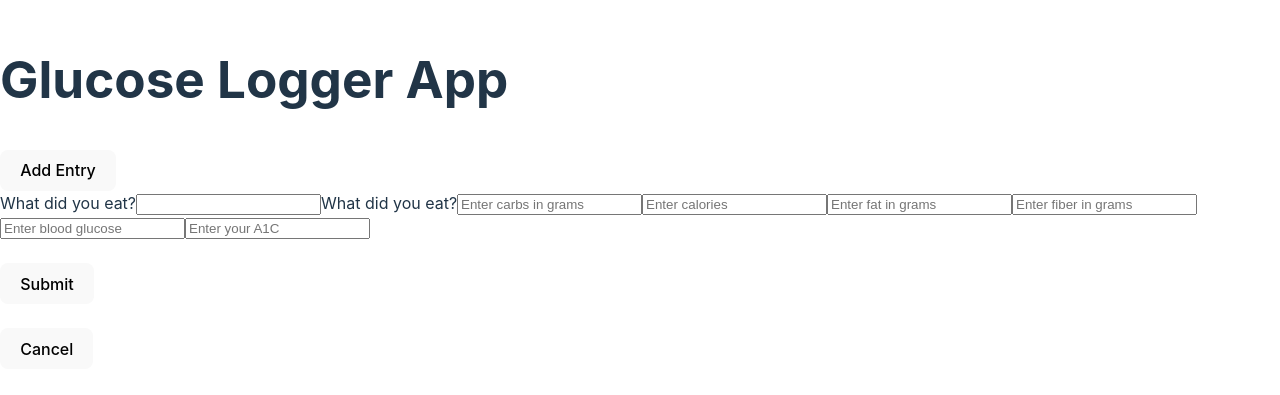
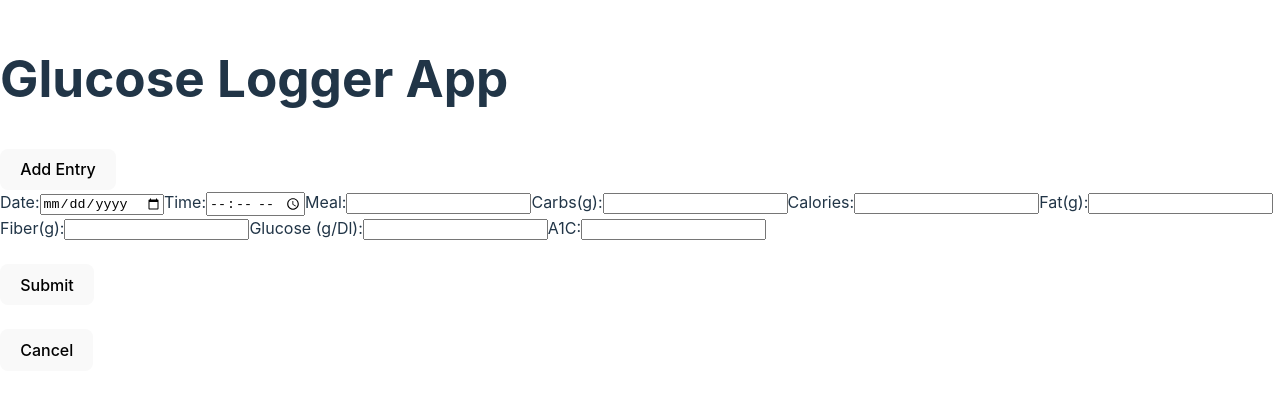
Before and after one commit to bobrien-pursuit/glucose-logger-front-end, a React (Vite) app: page /edit/entry/1 in a window 1280 px wide. Shown: the part 211-606 px from the top of the page. Built offline with nearby package versions, Linux system fonts and the light colour scheme; no server answers.

Commit message:
fixes edit entry form

```diff
--- a/src/Components/EditEntryForm.jsx
+++ b/src/Components/EditEntryForm.jsx
@@ -8,8 +8,8 @@ function UpdateEntryForm() {
     let navigate = useNavigate();
 
     const [entry, setEntry] = useState ({
-        date: "",
-        time: "",
+        date: null,
+        time: null,
         last_meal: null,
         carbs: null,
         calories: null,
@@ -22,7 +22,7 @@ function UpdateEntryForm() {
     // On page load prefil form with data from <id>
 
     useEffect(() => {
-        fetch(`${API}/edit/entry/${id}`)
+        fetch(`${API}/entries/${id}`)
         .then(res => res.json())
         .then(res => setEntry(res))
         .catch(err => console.log(err))
@@ -58,56 +58,77 @@ function UpdateEntryForm() {
     return (
         <div>
         <form onSubmit={handleSubmit}>
-            <label htmlFor="last_meal">What did you eat?</label>
+            <label htmlFor="date">Date:</label>
+            <input
+                id = "date"
+                value = {entry.date}
+                type = "date"
+                onChange = {handleTextChange}
+                placeholder = {entry.date}
+            />
+            <label htmlFor="date">Time:</label>
+            <input
+                id = "time"
+                value = {entry.time}
+                type = "time"
+                onChange = {handleTextChange}
+                placeholder = {entry.time}
+            />
+            <label htmlFor="last_meal">Meal:</label>
             <input
                 id = "last_meal"
                 value = {entry.last_meal}
                 type = "text"
                 onChange = {handleTextChange}
-                placeholder = ""
+                placeholder = {entry.last_meal}
             />
-            <label htmlFor="last_meal">What did you eat?</label>
+            <label htmlFor="carbs">Carbs(g):</label>
             <input
                 id = "carbs"
-                value = {entry.last_meal}
+                value = {entry.carbs}
                 type = "number"
                 onChange = {handleTextChange}
-                placeholder = "Enter carbs in grams"
+                placeholder = {entry.carbs}
             />
+             <label htmlFor="calories">Calories:</label>
              <input
                 id = "calories"
-                value = {entry.last_meal}
+                value = {entry.calries}
                 type = "number"
                 onChange = {handleTextChange}
-                placeholder = "Enter calories"
+                placeholder = {entry.calories}
             />
+             <label htmlFor="fat">Fat(g):</label>
             <input
                 id = "fat"
-                value = {entry.last_meal}
+                value = {entry.fat}
                 type = "number"
                 onChange = {handleTextChange}
-                placeholder = "Enter fat in grams"
+                placeholder = {entry.fat}
             />
+            <label htmlFor="fiber">Fiber(g):</label>
             <input
                 id = "fiber"
-                value = {entry.last_meal}
+                value = {entry.fiber}
                 type = "number"
                 onChange = {handleTextChange}
-                placeholder = "Enter fiber in grams"
+                placeholder = {entry.fiber}
             />
+            <label htmlFor="glucose_gdl">Glucose (g/Dl):</label>
             <input
                 id = "glucose_gdl"
-                value = {entry.last_meal}
+                value = {entry.glucose_gdl}
                 type = "number"
                 onChange = {handleTextChange}
-                placeholder = "Enter blood glucose"
+                placeholder = {entry.glucose_gdl}
             />
+            <label htmlFor="a1c">A1C:</label>
             <input
                 id = "a1c"
-                value = {entry.last_meal}
+                value = {entry.a1c}
                 type = "number"
                 onChange = {handleTextChange}
-                placeholder = "Enter your A1C"
+                placeholder = {entry.a1c}
             />
             <br />
             <br />
```
